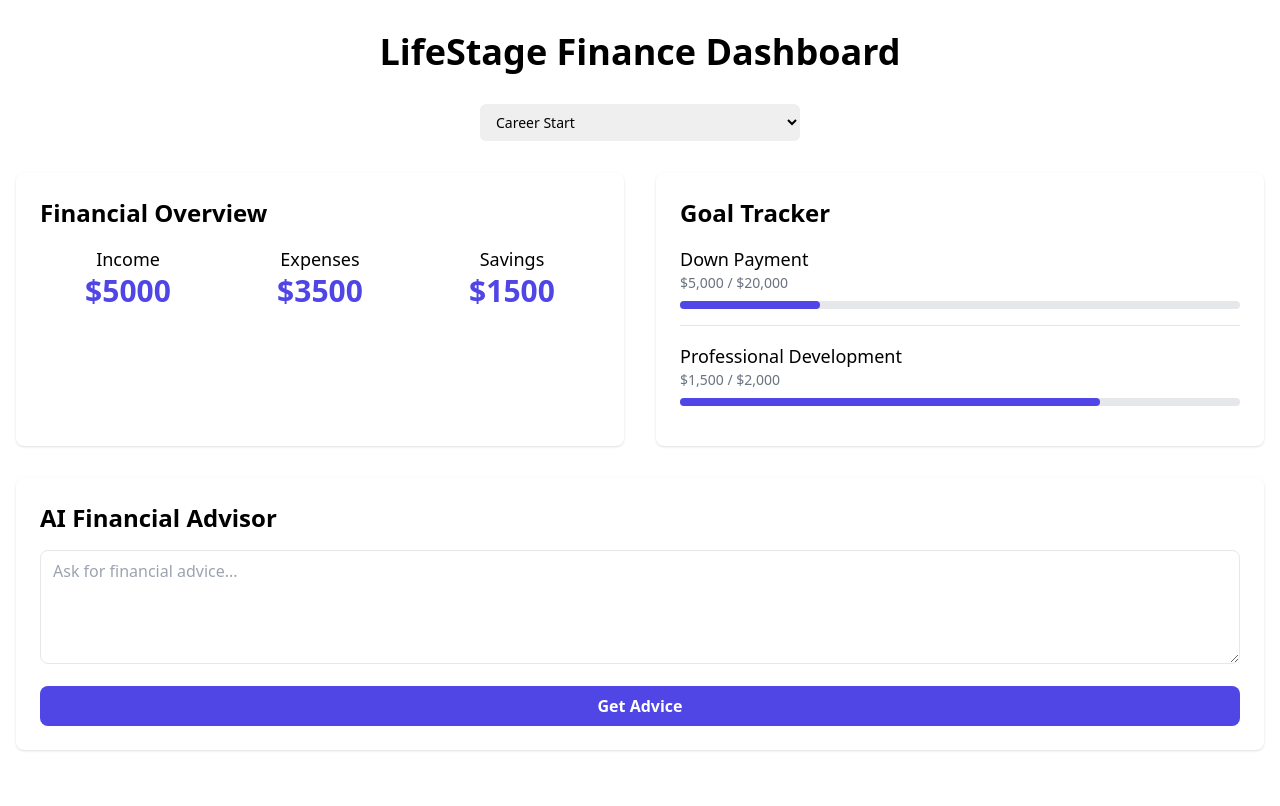
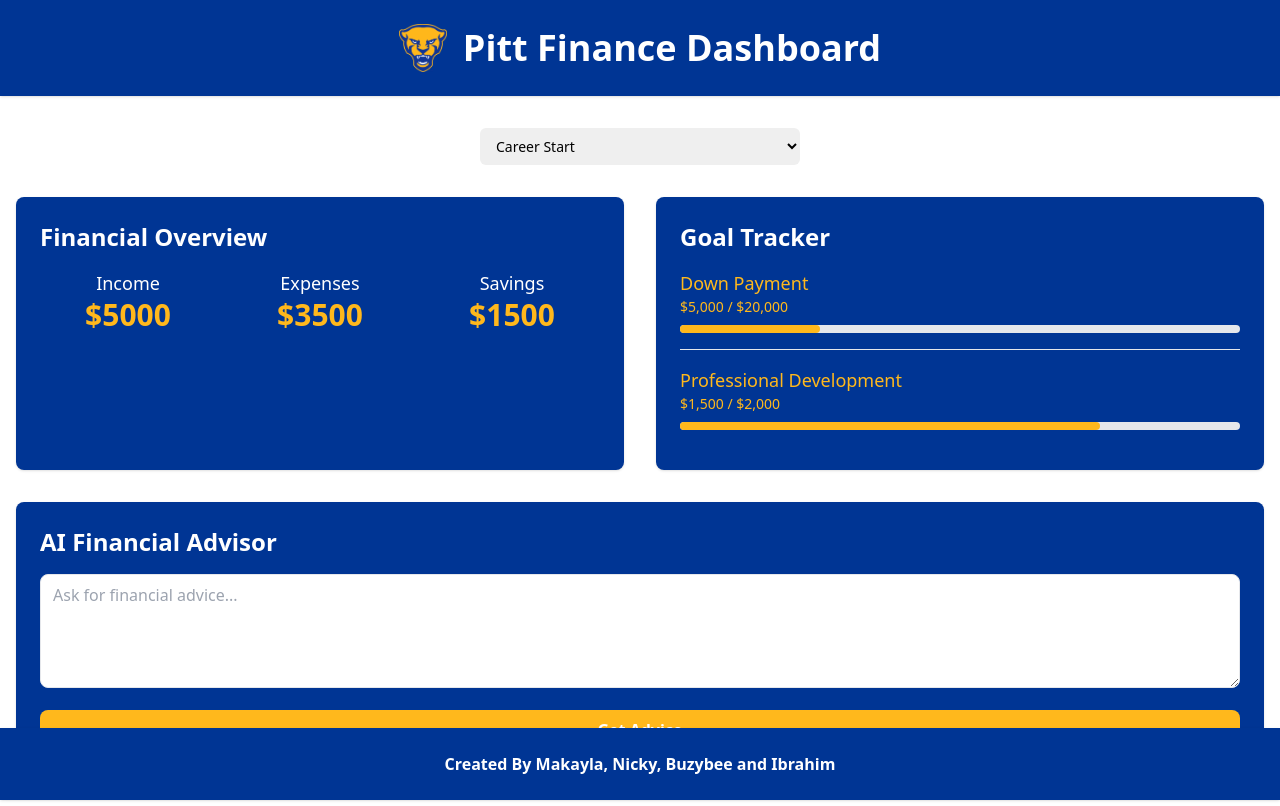
Before and after one commit to abmilo/SheInnovates, a Next.js app in the folder she-innovates/: page / in a window 1280 px wide. Built offline with nearby package versions, Linux system fonts and the light colour scheme.

Commit message:
fixed ui updated some components

```diff
--- a/she-innovates/app/components/AIAdvisor.jsx
+++ b/she-innovates/app/components/AIAdvisor.jsx
@@ -18,7 +18,7 @@
     try {
       console.log("Calling AI Financial API...");
 
-      const prompt = `You are an AI financial advisor. The user is at the "${stage}" stage of their financial journey. Provide personalized financial advice based on this question:\n\n"${input}. Aditionally remove any formatting for example: bold, italics, underline, etc."`;
+      const prompt = `You are an AI financial advisor. The user is at the "${stage}" stage of their financial journey. Provide personalized financial advice based on this question:\n\n"${input}. Aditionally remove any formatting for example: bold, italics, underline, that includefs **, __, or --.`;
 
       const payload = {
         contents: [
@@ -69,8 +69,10 @@
   };
 
   return (
-    <div className="bg-white shadow rounded-lg p-6">
-      <h2 className="text-2xl font-semibold mb-4">AI Financial Advisor</h2>
+    <div className="bg-pittBlue shadow rounded-lg p-6">
+      <h2 className="text-2xl font-semibold mb-4 text-white">
+        AI Financial Advisor
+      </h2>
       <form onSubmit={handleSubmit} className="space-y-4">
         <textarea
           value={input}
@@ -81,7 +83,7 @@
         />
         <button
           type="submit"
-          className="w-full bg-indigo-600 text-white font-bold py-2 px-4 rounded-lg hover:bg-indigo-700 transition duration-300"
+          className="w-full bg-pittYellow text-white font-bold py-2 px-4 rounded-lg hover:bg-pittBlue transition duration-300"
           disabled={isLoading}
         >
           {isLoading ? "Loading..." : "Get Advice"}
--- a/she-innovates/app/components/FinancialOverview.jsx
+++ b/she-innovates/app/components/FinancialOverview.jsx
@@ -5,21 +5,23 @@
     family: { income: 8000, expenses: 6000, savings: 2000 },
     homeowner: { income: 10000, expenses: 7000, savings: 3000 },
     retirement: { income: 6000, expenses: 4000, savings: 2000 },
-    }
+  };
 
-    const data = overviewData[stage]
+  const data = overviewData[stage];
 
   return (
-      <div className="bg-white shadow rounded-lg p-6">
-        <h2 className="text-2xl font-semibold mb-4">Financial Overview</h2>
+    <div className="bg-pittBlue shadow rounded-lg p-6">
+      <h2 className="text-2xl font-semibold mb-4 text-white">
+        Financial Overview
+      </h2>
       <div className="grid grid-cols-3 gap-4">
         {Object.entries(data).map(([key, value]) => (
           <div key={key} className="text-center">
-              <h3 className="text-lg font-medium capitalize">{key}</h3>
-              <p className="text-3xl font-bold text-indigo-600">${value}</p>
+            <h3 className="text-lg font-medium capitalize text-white">{key}</h3>
+            <p className="text-3xl font-bold text-pittYellow">${value}</p>
           </div>
         ))}
       </div>
     </div>
-    )
+  );
 }
--- /dev/null
+++ b/she-innovates/app/components/Footer.jsx
@@ -0,0 +1,14 @@
+import React from "react";
+
+function Footer() {
+  return (
+    <div className="bg-pittBlue shadow p-6 fixed bottom-0 w-full flex items-center justify-center flex-grow">
+      <p className="text-white font-bold">
+        {" "}
+        Created By Makayla, Nicky, Buzybee and Ibrahim
+      </p>
+    </div>
+  );
+}
+
+export default Footer;
--- a/she-innovates/app/components/GoalTracker.jsx
+++ b/she-innovates/app/components/GoalTracker.jsx
@@ -20,23 +20,23 @@
       { name: "Retirement Fund", target: 1000000, current: 500000 },
       { name: "Travel Fund", target: 50000, current: 30000 },
     ],
-    }
+  };
 
-    const goals = goalData[stage]
+  const goals = goalData[stage];
 
   return (
-      <div className="bg-white shadow rounded-lg p-6">
-        <h2 className="text-2xl font-semibold mb-4">Goal Tracker</h2>
+    <div className="bg-pittBlue shadow rounded-lg p-6">
+      <h2 className="text-2xl font-semibold mb-4 text-white">Goal Tracker</h2>
       <div className="space-y-4">
         {goals.map((goal, index) => (
           <div key={index} className="border-b pb-4 last:border-b-0">
-              <h3 className="text-lg font-medium">{goal.name}</h3>
-              <p className="text-sm text-gray-500">
+            <h3 className="text-lg font-medium text-pittYellow">{goal.name}</h3>
+            <p className="text-sm text-pittYellow">
               ${goal.current.toLocaleString()} / ${goal.target.toLocaleString()}
             </p>
             <div className="mt-2 h-2 bg-gray-200 rounded-full">
               <div
-                  className="h-full bg-indigo-600 rounded-full"
+                className="h-full bg-pittYellow rounded-full"
                 style={{ width: `${(goal.current / goal.target) * 100}%` }}
               ></div>
             </div>
@@ -44,5 +44,5 @@
         ))}
       </div>
     </div>
-    )
+  );
 }
--- /dev/null
+++ b/she-innovates/app/components/Navbar.jsx
@@ -0,0 +1,12 @@
+import React from "react";
+
+function Navbar() {
+  return (
+    <div className="bg-pittBlue shadow p-6 mb flex items-center justify-center">
+      <img src="/panther.png" alt="" className="h-12 w-12 mr-4" />
+      <h1 className="text-4xl font-bold text-white">Pitt Finance Dashboard</h1>
+    </div>
+  );
+}
+
+export default Navbar;
--- a/she-innovates/app/page.js
+++ b/she-innovates/app/page.js
@@ -1,27 +1,33 @@
-"use client"
+"use client";
 
-import { useState } from "react"
-import { LifeStageSelector } from "./components/LifeStageSelector"
-import { FinancialOverview } from "./components/FinancialOverview"
-import { GoalTracker } from "./components/GoalTracker"
-import { AIAdvisor } from "./components/AIAdvisor"
-
+import { useState } from "react";
+import { LifeStageSelector } from "./components/LifeStageSelector";
+import { FinancialOverview } from "./components/FinancialOverview";
+import { GoalTracker } from "./components/GoalTracker";
+import { AIAdvisor } from "./components/AIAdvisor";
+import Navbar from "./components/Navbar";
+import Footer from "./components/Footer";
 const lifeStages = [
   { id: "student", label: "Student" },
   { id: "career", label: "Career Start" },
   { id: "family", label: "Family Planning" },
   { id: "homeowner", label: "Homeownership" },
   { id: "retirement", label: "Retirement" },
-]
+];
 
 export default function Dashboard() {
-  const [currentStage, setCurrentStage] = useState("career")
+  const [currentStage, setCurrentStage] = useState("career");
 
   return (
+    <div>
+      <Navbar />
       <div className="container mx-auto px-4 py-8">
-      <h1 className="text-4xl font-bold mb-8 text-center">LifeStage Finance Dashboard</h1>
         <div className="mb-8">
-        <LifeStageSelector stages={lifeStages} currentStage={currentStage} onStageChange={setCurrentStage} />
+          <LifeStageSelector
+            stages={lifeStages}
+            currentStage={currentStage}
+            onStageChange={setCurrentStage}
+          />
         </div>
         <div className="grid grid-cols-1 md:grid-cols-2 gap-8">
           <FinancialOverview stage={currentStage} />
@@ -31,5 +37,7 @@
           </div>
         </div>
       </div>
-  )
+      <Footer />
+    </div>
+  );
 }
--- a/she-innovates/tailwind.config.mjs
+++ b/she-innovates/tailwind.config.mjs
@@ -10,6 +10,8 @@
       colors: {
         background: "var(--background)",
         foreground: "var(--foreground)",
+        pittYellow: "#FFB81C",
+        pittBlue: "#003594",
       },
     },
   },
```
Also changed, not shown: she-innovates/public/panther.png (added). Lines whose indentation alone changed are shown as unchanged.
